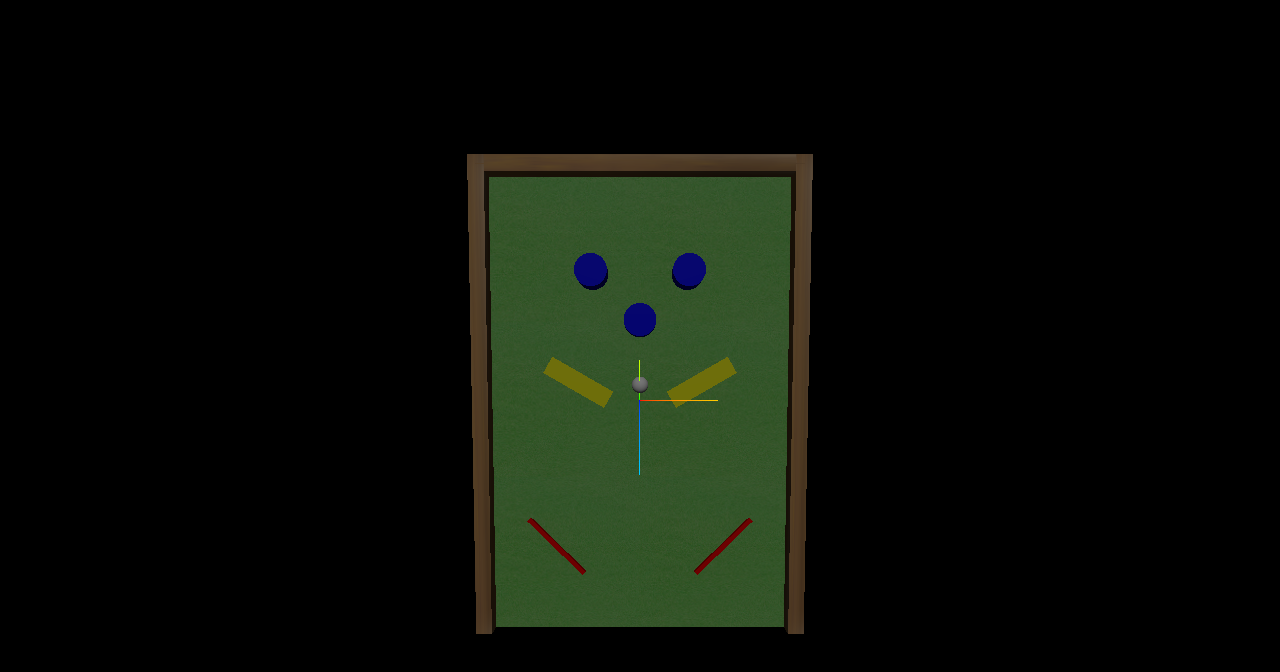
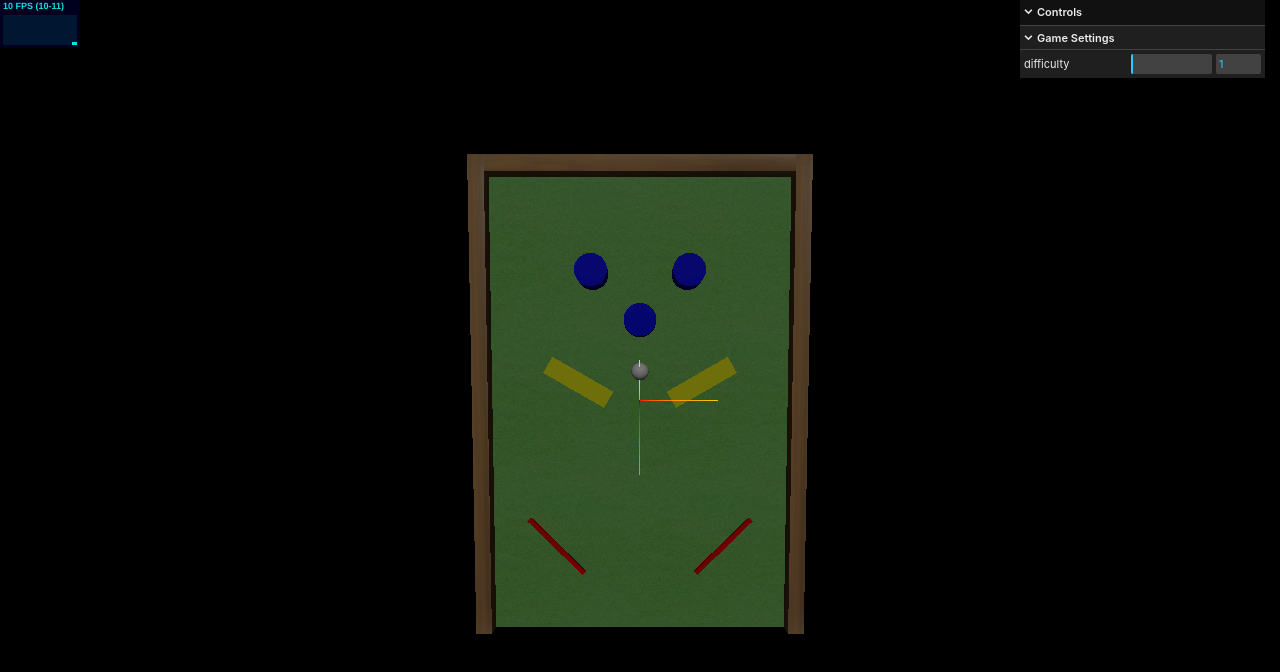
Before and after one commit to allenwang2333/pinball, a website built with Vite: page index.html in a window 1280 px wide. Built offline with nearby package versions, Linux system fonts and the light colour scheme; animation ran at ten frames a second.

Commit message:
add control console

```diff
--- a/index.html
+++ b/index.html
@@ -2,7 +2,7 @@
 <html lang="en">
 	<head>
 		<meta charset="utf-8">
-		<title>Assignment3</title>
+		<title>Pinball</title>
 		<style>
 			body { margin: 0; }
 		</style>
--- a/main.js
+++ b/main.js
@@ -1,10 +1,18 @@
 import * as THREE from 'three';
 import { OrbitControls } from 'three/addons/controls/OrbitControls.js';
+import { GUI } from 'three/addons/libs/lil-gui.module.min.js';
+import { RapierPhysics } from 'three/addons/physics/RapierPhysics.js';
+import Stats from 'three/addons/libs/stats.module.js';
 
 let scene, camera, renderer, ball;
 let leftFlipper, rightFlipper;
 let ballVelocity = new THREE.Vector3(0, 0, 0);
 let controls;
+let gui, stats;
+let settings = {
+    difficulty: 1
+}
+
 const GRAVITY = -0.001;
 const FLIPPER_SPEED = Math.PI/18;
 const FLIPPER_DEFAULT_ANGLE = -Math.PI/4;
@@ -76,6 +84,9 @@ function init() {
     document.body.appendChild(renderer.domElement);
     controls = new OrbitControls(camera, renderer.domElement);
 
+    stats = new Stats();
+    document.body.appendChild( stats.dom );
+
     const axesHelper = new THREE.AxesHelper(5);
     scene.add(axesHelper);
 
@@ -95,10 +106,24 @@ function init() {
     createBumpers();
     createSpeedBump();
     createBall();
+    createButtons();
 
     // Event listeners
     document.addEventListener('keydown', handleKeyDown);
     document.addEventListener('keyup', handleKeyUp);
+}
+
+function createButtons() {
+    gui = new GUI();
+    const folder = gui.addFolder('Game Settings');
+    folder.add(settings, 'difficulty', 1, 5).onChange((value) => {
+        settings.difficulty = value;
+        console.log('Difficulty set to: ', value);
+    });
+
+    folder.open();
+
+
 }
 
 function rotationMatrixX(angle) {
@@ -459,6 +484,7 @@ function animate() {
 
     updatePhysics();
     renderer.render(scene, camera);
+    stats.update();
 }
 
 init();
```
